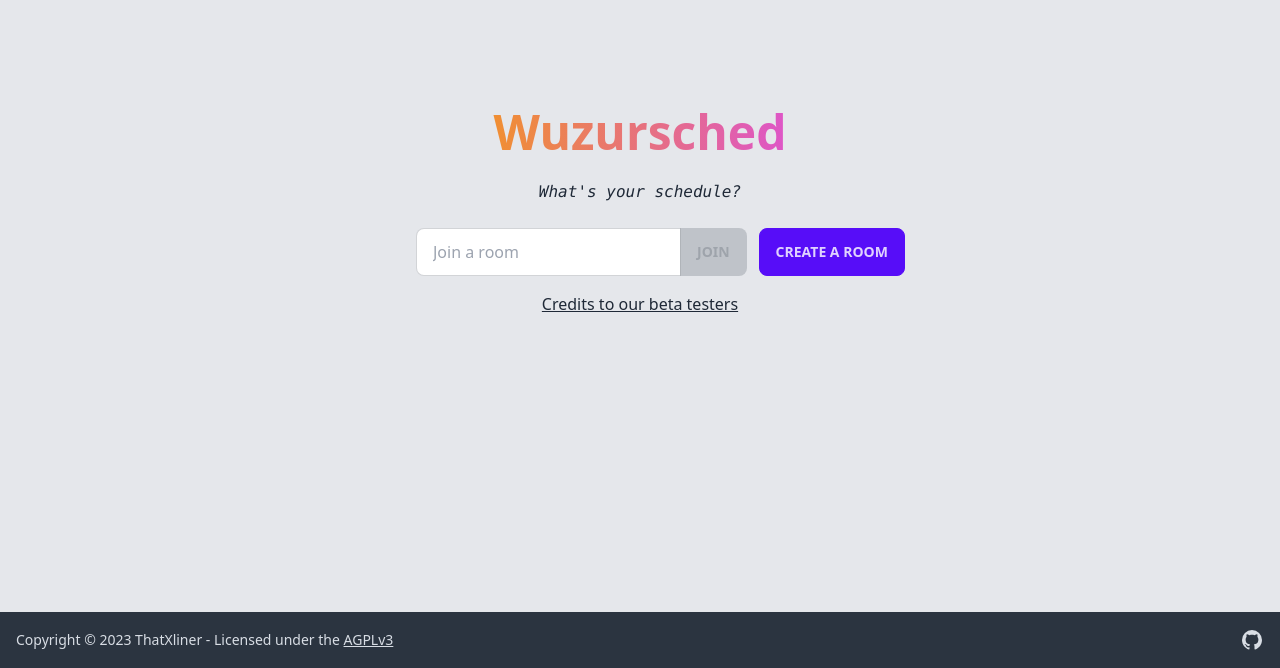
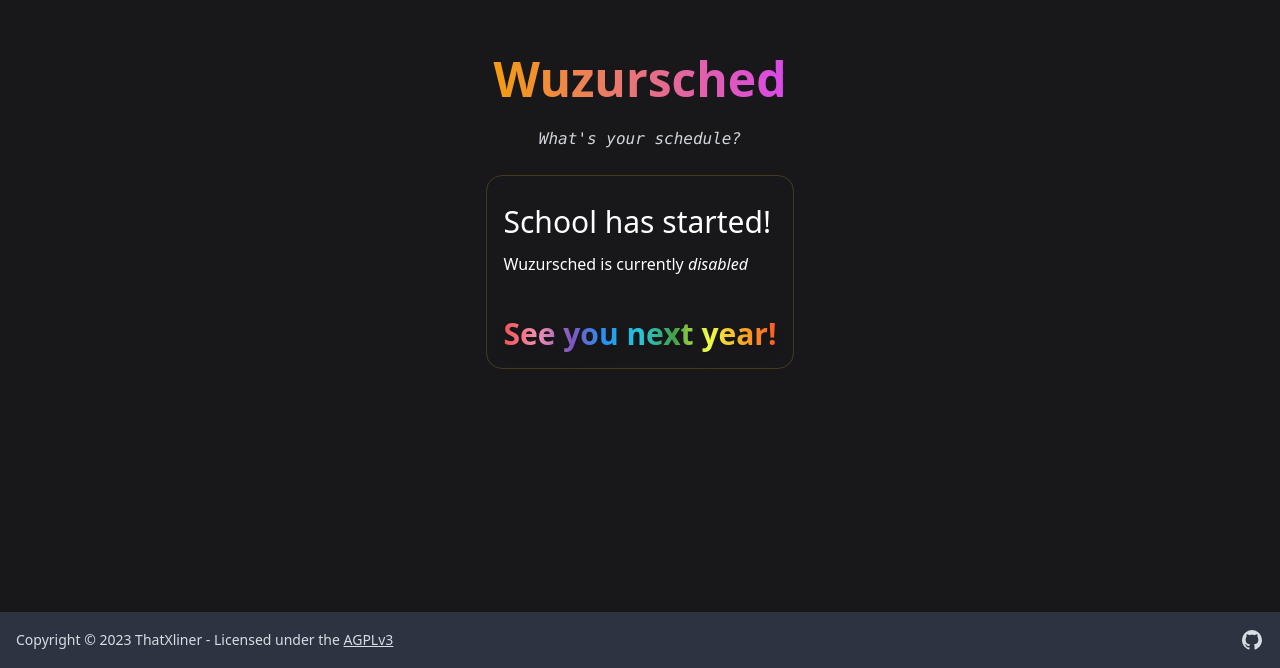
Before and after one commit to ThatXliner/wuzursched, a SvelteKit app: page / in a window 1280 px wide. Shown: the part 188-856 px from the top of the page. Built offline with nearby package versions, Linux system fonts and the light colour scheme.

Commit message:
Added downtime component

```diff
--- /dev/null
+++ b/src/lib/Downtime.svelte
@@ -0,0 +1,45 @@
+<main>
+	<section class="h-screen">
+		<div class="hero h-full bg-zinc-900">
+			<div class="hero-content text-center flex-col">
+				<div class="max-w-md">
+					<h1
+						class="text-5xl font-bold text-transparent bg-clip-text bg-gradient-to-r from-amber-500 to-fuchsia-500"
+					>
+						Wuzursched
+					</h1>
+
+					<i class="py-6 text-gray-300 font-mono block">What's your schedule?</i>
+					<div class="alert alert-warning block text-white bg-transparent">
+						<h3 class="text-3xl my-3">School has started!</h3>
+						<p>
+							Wuzursched is currently <i>disabled</i>
+						</p>
+						<p class="bottom-0 text-center font-bold text-3xl mx-auto mt-10 rainbow drop-shadow-lg">
+							See you next year!
+						</p>
+					</div>
+				</div>
+			</div>
+		</div>
+	</section>
+</main>
+
+<style>
+	.rainbow {
+		background: linear-gradient(
+			to right,
+			#ef5350,
+			#f48fb1,
+			#7e57c2,
+			#2196f3,
+			#26c6da,
+			#43a047,
+			#eeff41,
+			#f9a825,
+			#ff5722
+		);
+		-webkit-background-clip: text;
+		-webkit-text-fill-color: transparent;
+	}
+</style>
--- a/src/routes/+layout.svelte
+++ b/src/routes/+layout.svelte
@@ -1,8 +1,9 @@
 <script>
 	import '../app.css';
+	import Downtime from '$lib/Downtime.svelte';
 </script>
 
-<slot />
+<Downtime />
 <footer class="footer items-center p-4 bg-neutral text-neutral-content">
 	<div class="items-center grid-flow-col">
 		<p>
```
